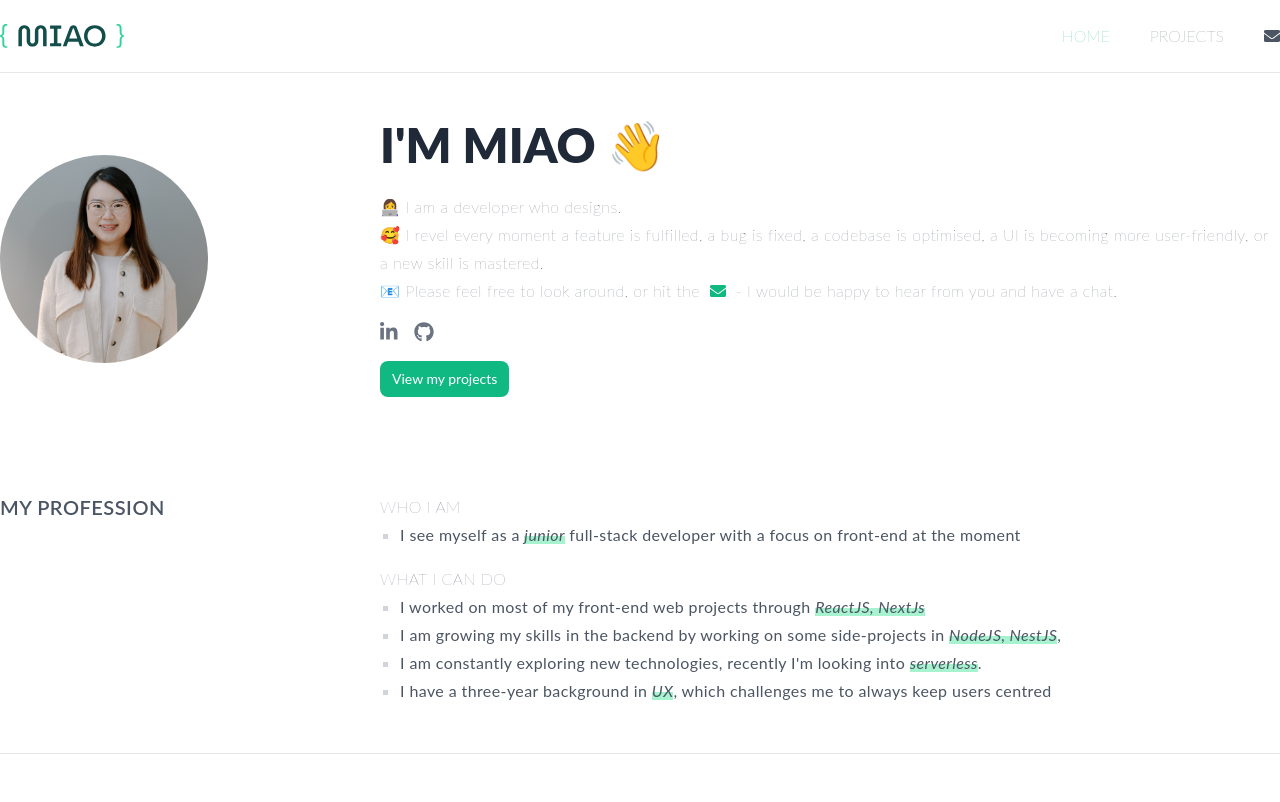
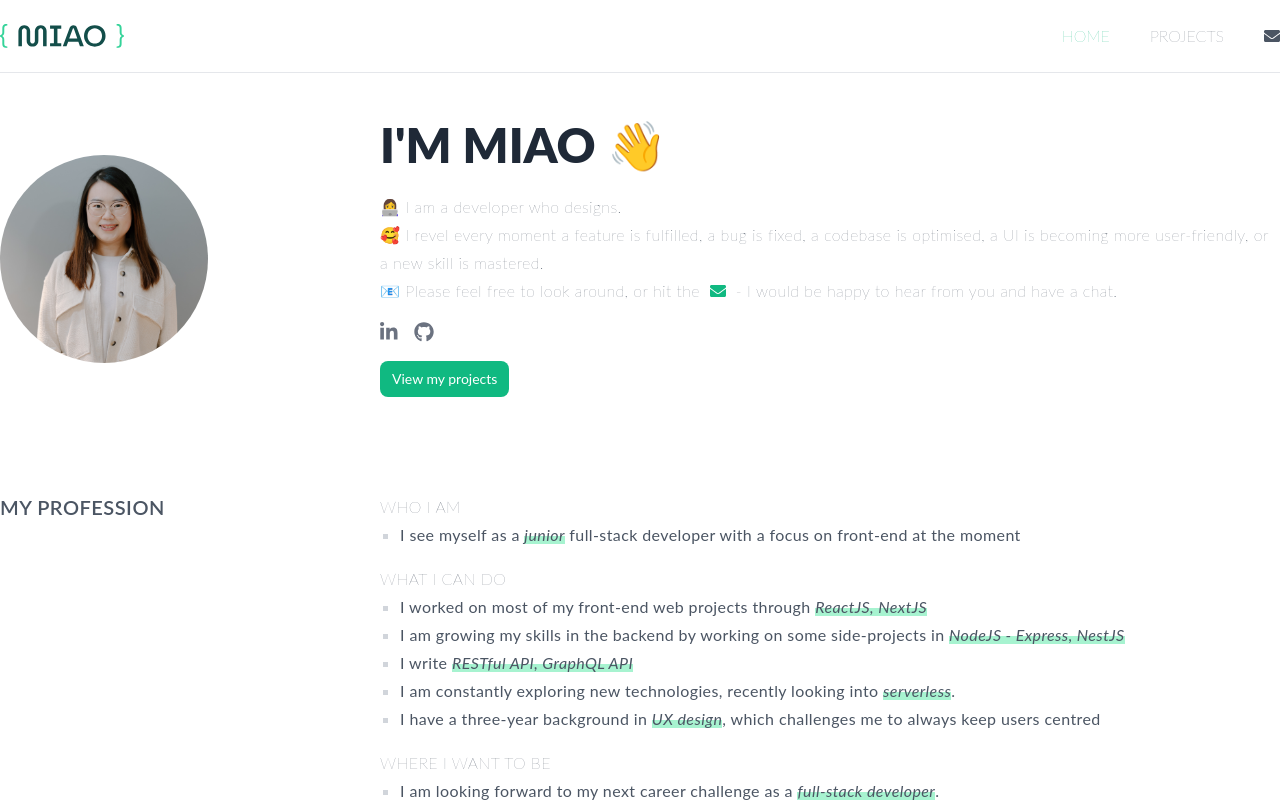
Before and after one commit to miaozhaod/portfolio, a React (Create React App) app: page / in a window 1280 px wide. Shown: the top 802 px of the page. Built offline with nearby package versions, Linux system fonts and the light colour scheme; what @tailwindcss/typography would draw is missing.

Commit message:
Update profession wording

```diff
--- a/src/app/pages/Home/components/Profession.jsx
+++ b/src/app/pages/Home/components/Profession.jsx
@@ -24,19 +24,28 @@ export default function Profession() {
           <ListCategory>WHAT I CAN DO</ListCategory>
           <ListItem>
             I worked on most of my front-end web projects through{" "}
-            <Highlighter>ReactJS, NextJs</Highlighter>
+            <Highlighter>ReactJS, NextJS</Highlighter>
           </ListItem>
           <ListItem>
             I am growing my skills in the backend by working on some
-            side-projects in <Highlighter>NodeJS, NestJS</Highlighter>,
+            side-projects in <Highlighter>NodeJS - Express, NestJS</Highlighter>
           </ListItem>
           <ListItem>
-            I am constantly exploring new technologies, recently I'm looking
-            into <Highlighter>serverless</Highlighter>.
+            I write <Highlighter>RESTful API, GraphQL API</Highlighter>
           </ListItem>
           <ListItem>
-            I have a three-year background in <Highlighter>UX</Highlighter>,
-            which challenges me to always keep users centred
+            I am constantly exploring new technologies, recently looking into{" "}
+            <Highlighter>serverless</Highlighter>.
+          </ListItem>
+          <ListItem>
+            I have a three-year background in{" "}
+            <Highlighter>UX design</Highlighter>, which challenges me to always
+            keep users centred
+          </ListItem>
+          <ListCategory>WHERE I WANT TO BE</ListCategory>
+          <ListItem>
+            I am looking forward to my next career challenge as a{" "}
+            <Highlighter>full-stack developer</Highlighter>.
           </ListItem>
         </List>
       </Details>
```
